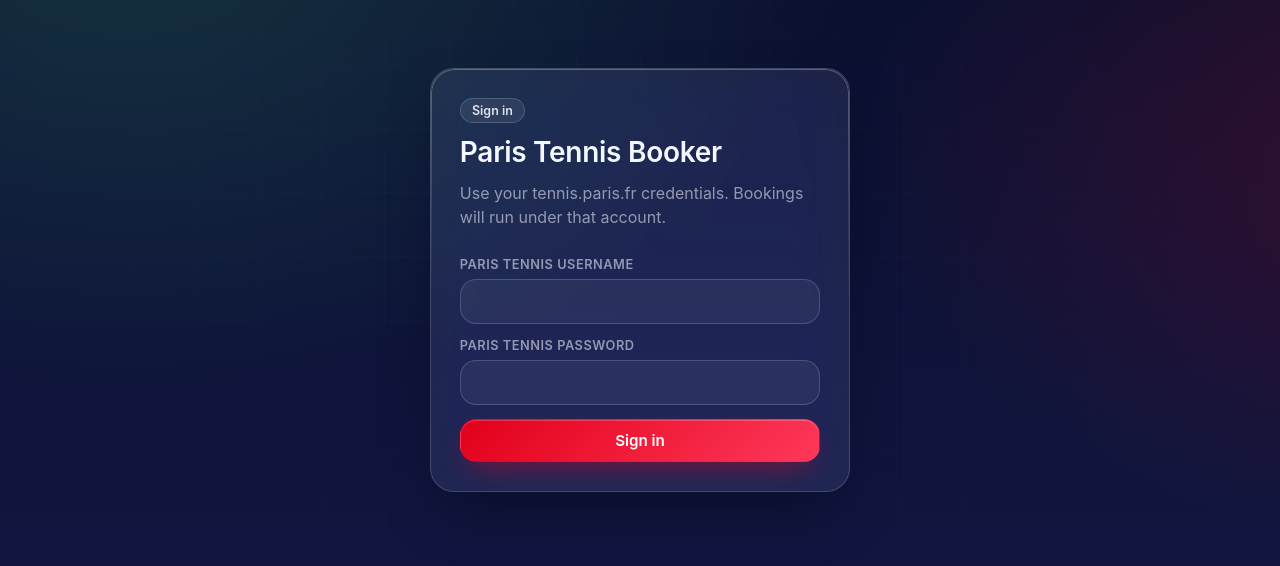
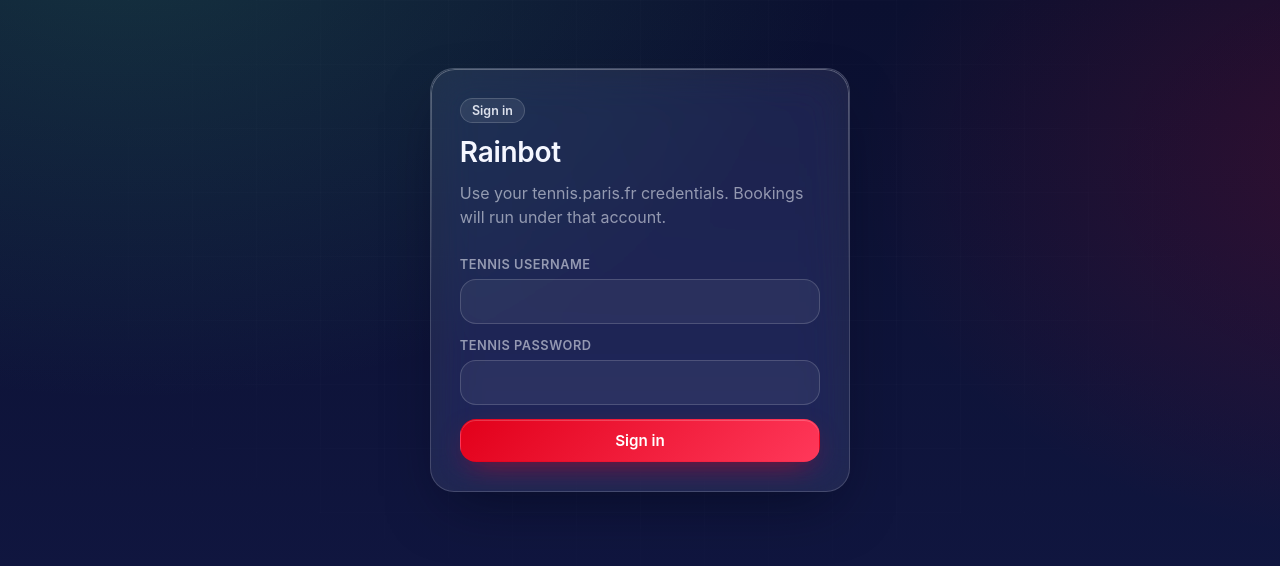
Before and after one commit to ClementWalter/rainbot, a React (Vite) app in the folder web/: page /login in a window 1280 px wide. Shown: the top 566 px of the page. Built offline with nearby package versions, Linux system fonts and the light colour scheme; no server answers.

Commit message:
remove paris tennis and put rainbot back

```diff
--- a/web/index.html
+++ b/web/index.html
@@ -5,7 +5,7 @@
     <link rel="icon" type="image/svg+xml" href="/favicon.svg" />
     <meta name="viewport" content="width=device-width, initial-scale=1, viewport-fit=cover" />
     <meta name="theme-color" content="#0b1030" />
-    <title>RainClaude · Paris Tennis</title>
+    <title>Rainbot</title>
   </head>
   <body>
     <div id="root"></div>
--- a/web/package.json
+++ b/web/package.json
@@ -1,5 +1,5 @@
 {
-  "name": "rainclaude-web",
+  "name": "rainbot-web",
   "version": "0.1.0",
   "private": true,
   "type": "module",
--- a/web/src/components/Layout.tsx
+++ b/web/src/components/Layout.tsx
@@ -1,5 +1,5 @@
+import type { ReactNode } from "react";
 import { NavLink, useNavigate } from "react-router-dom";
-import type { ReactNode } from "react";
 import { api } from "../api/client";
 import { useSession } from "../hooks/useSession";
 import { Button } from "./Button";
@@ -22,8 +22,8 @@ export function Layout({ children }: { children: ReactNode }) {
         <div className="brand">
           <div className="brand-mark" aria-hidden />
           <div className="brand-title">
-            <span className="eyebrow">Paris Tennis</span>
-            <span className="name">RainClaude</span>
+            <span className="eyebrow">Sometime it rains</span>
+            <span className="name">Rainbot</span>
           </div>
         </div>
         {user ? (
--- a/web/src/pages/LoginPage.tsx
+++ b/web/src/pages/LoginPage.tsx
@@ -53,9 +53,7 @@ export function LoginPage() {
               {needsBootstrap ? "First-run setup" : "Sign in"}
             </span>
             <h1 style={{ marginTop: "0.8rem" }}>
-              {needsBootstrap
-                ? "Welcome — set up your admin"
-                : "Paris Tennis Booker"}
+              {needsBootstrap ? "Welcome — set up your admin" : "Rainbot"}
             </h1>
             <p className="muted">
               {needsBootstrap
@@ -77,14 +75,14 @@ export function LoginPage() {
               />
             ) : null}
             <InputField
-              label="Paris tennis username"
+              label="Tennis username"
               value={parisUsername}
               onChange={(e) => setParisUsername(e.target.value)}
               autoComplete="username"
               required
             />
             <InputField
-              label="Paris tennis password"
+              label="Tennis password"
               type="password"
               value={parisPassword}
               onChange={(e) => setParisPassword(e.target.value)}
--- a/web/src/pages/SearchesPage.tsx
+++ b/web/src/pages/SearchesPage.tsx
@@ -170,8 +170,8 @@ export function SearchesPage() {
       <section>
         <h1>Saved searches</h1>
         <p className="muted">
-          Alarms that book Paris Tennis courts on your behalf the moment a
-          slot matching your criteria opens up.
+          Alarms that book courts on your behalf the moment a slot matching
+          your criteria opens up.
         </p>
       </section>
 
```
Also changed, not shown: 4 other files (tests, documents, lock files or other folders).
